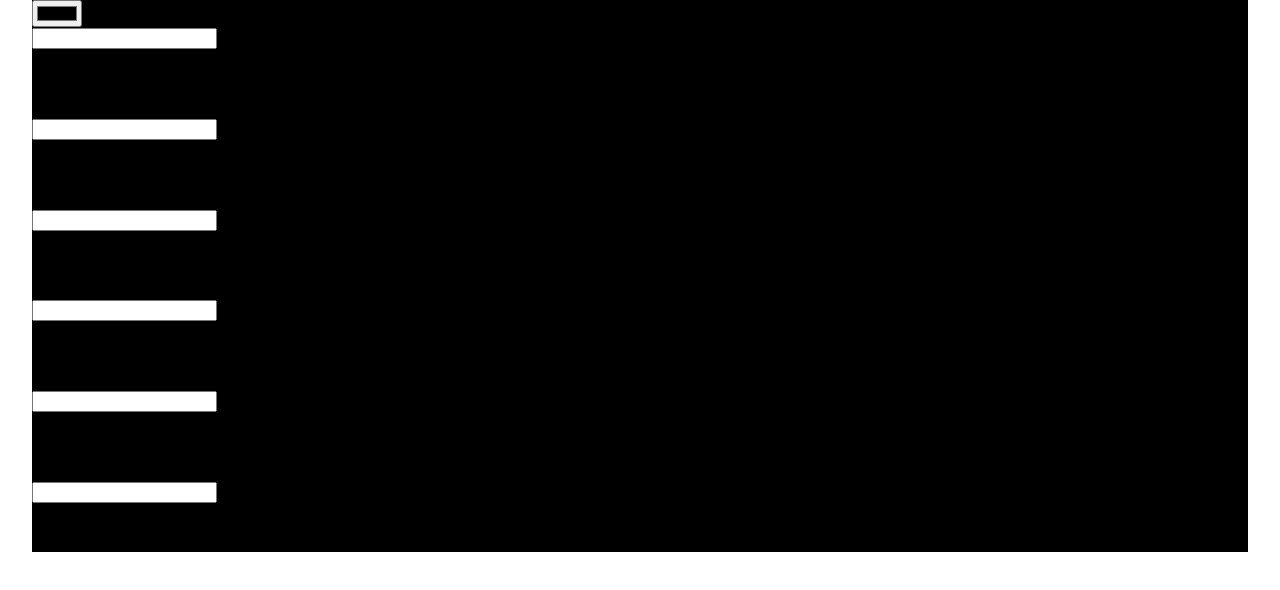
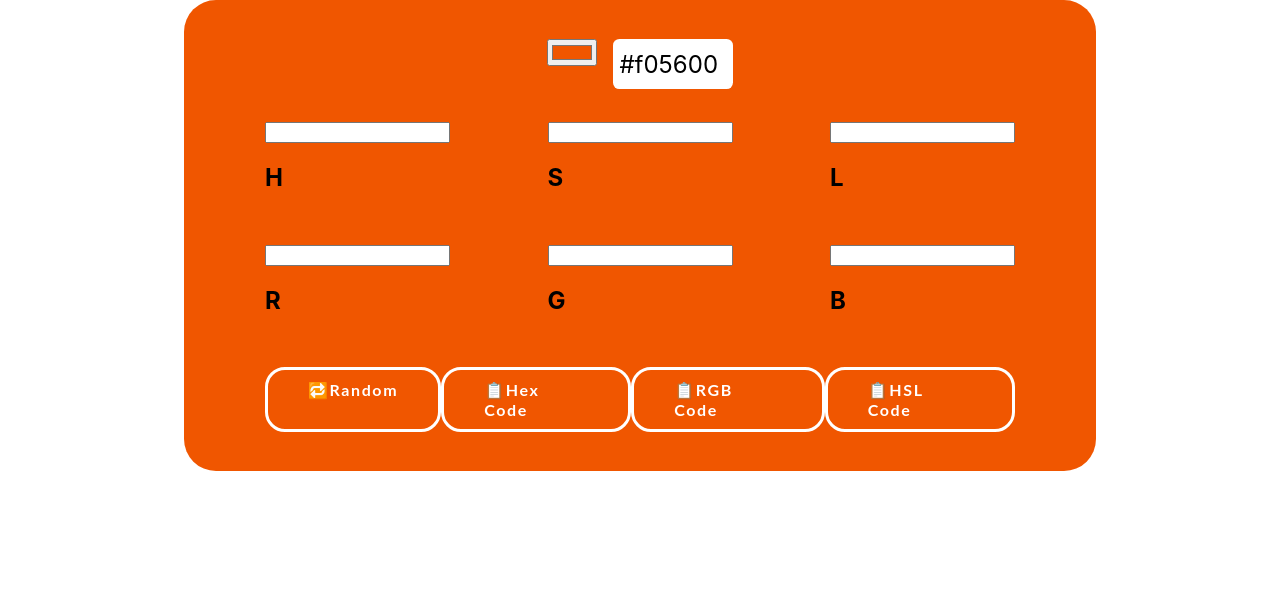
Before and after one commit to losier/colorpad, a Next.js app: page / in a window 1280 px wide. Shown: the top 590 px of the page. Built offline with nearby package versions, Linux system fonts and the light colour scheme.

Commit message:
fixed some css

```diff
--- a/components/Body.tsx
+++ b/components/Body.tsx
@@ -9,12 +9,8 @@ const Body = () => {
   return (
     <div>
       <main className={styles.main}>
-        <div className={styles.form_container}>
-          <Form />
-        </div>
-        <footer>
-          <Footer />
-        </footer>
+        <Form />
+        <Footer />
       </main>
     </div>
   );
--- a/components/Form.tsx
+++ b/components/Form.tsx
@@ -2,7 +2,7 @@ import React, { useState } from "react";
 import styles from "../styles/form.module.css";
 
 const Form = () => {
-  const [color, setColor] = useState("#000000");
+  const [color, setColor] = useState("#f05600");
   const [h, setH] = useState("");
   const [s, setS] = useState("");
   const [l, setL] = useState("");
@@ -10,18 +10,78 @@ const Form = () => {
   const [g, setG] = useState("");
   const [b, setB] = useState("");
 
+  const alphabate = [
+    "a",
+    "b",
+    "c",
+    "d",
+    "e",
+    "f",
+    "g",
+    "h",
+    "i",
+    "j",
+    "k",
+    "l",
+    "m",
+    "n",
+    "o",
+    "p",
+    "q",
+    "r",
+    "s",
+    "t",
+    "u",
+    "v",
+    "w",
+    "x",
+    "y",
+    "z",
+  ];
+  const number = ["0", "1", "2", "3", "4", "5", "6", "7", "8", "9"];
+
+  const random_color = () => {
+    let color = "#";
+    let random_str = "";
+    for (let i = 0; i < 6; i++) {
+      // get random value from alphabate and number
+      let random = Math.floor(Math.random() * 36);
+      if (random < 10) {
+        random_str = number[random];
+      } else {
+        random_str = alphabate[random - 10];
+      }
+      color += random_str;
+    }
+    setColor(color);
+  };
+
   return (
-    <div style={{ backgroundColor: color }}>
+    <div style={{ backgroundColor: color }} className={styles.main_container}>
       <div className={styles.color_container}>
         <input
           type="color"
+          id="color_tab"
           value={color}
           onChange={(e) => setColor(e.target.value)}
+        />
+        <input
+          type="text"
+          value={color}
+          className={styles.color_input}
+          onChange={(e) => {
+            if (e.target.value.startsWith("#")) {
+              setColor(e.target.value);
+            }
+            if (e.target.value.length === 0) {
+              setColor("#000");
+            }
+          }}
         />
       </div>
 
       {/* HEX  */}
-      <div className={styles.hex}>
+      <div className={styles.hsl}>
         <article>
           <input type="number" onChange={(e) => setH(e.target.value)} />
           <h1>H</h1>
@@ -51,6 +111,22 @@ const Form = () => {
           <h1>B</h1>
         </article>
       </div>
+
+      {/* button container  */}
+      <div className={styles.button_container}>
+        <a href="#" onClick={random_color} className={styles.btn}>
+          🔁Random
+        </a>
+        <a href="#" className={styles.btn}>
+          📋Hex Code
+        </a>
+        <a href="#" className={styles.btn}>
+          📋RGB Code
+        </a>
+        <a href="#" className={styles.btn}>
+          📋HSL Code
+        </a>
+      </div>
     </div>
   );
 };
--- a/styles/form.module.css
+++ b/styles/form.module.css
@@ -0,0 +1,63 @@
+.main_container {
+  width: 75%;
+  margin: 0 auto;
+  display: grid;
+  gap: 2rem;
+  padding: 2.4rem 5rem;
+  border-radius: 2rem;
+  border: 1px solid transparent;
+}
+
+.color_container {
+  display: flex;
+  flex-direction: row;
+  justify-content: center;
+  gap: 1em;
+}
+
+.color_input {
+  display: block;
+  margin: 0;
+  padding: 0.2rem 0.4rem;
+  color: inherit;
+  width: 120px;
+  font-family: inherit;
+  font-size: 1.5rem;
+  font-weight: inherit;
+  line-height: 1.8;
+  border: none;
+  border-radius: 0.4rem;
+  transition: box-shadow 300ms;
+}
+
+.hsl {
+  display: flex;
+  flex-direction: row;
+  justify-content: space-between;
+}
+
+.rgb {
+  display: flex;
+  flex-direction: row;
+  justify-content: space-between;
+}
+
+.button_container {
+  display: flex;
+  flex-direction: row;
+  justify-content: space-between;
+}
+
+.btn {
+  font-family: lato, sans-serif;
+  font-weight: bold;
+  font-size: 1em;
+  letter-spacing: 0.1em;
+  text-decoration: none;
+  color: #ffffff;
+  display: inline-block;
+  padding: 10px 40px 10px 40px;
+  position: relative;
+  border: 3px solid #ffffff;
+  border-radius: 20px;
+}
```
